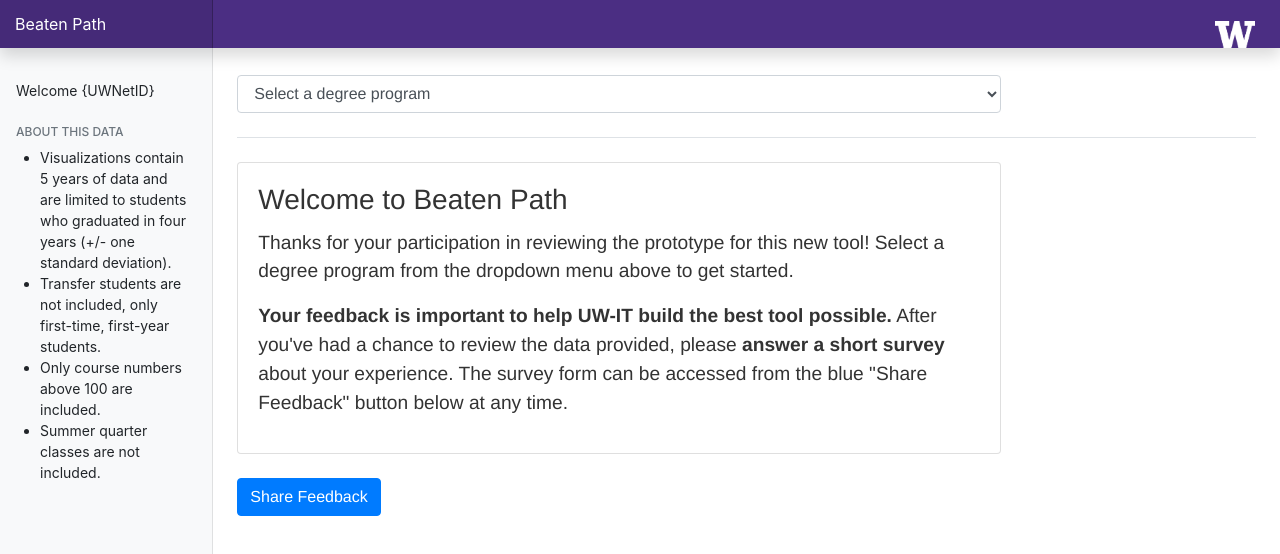
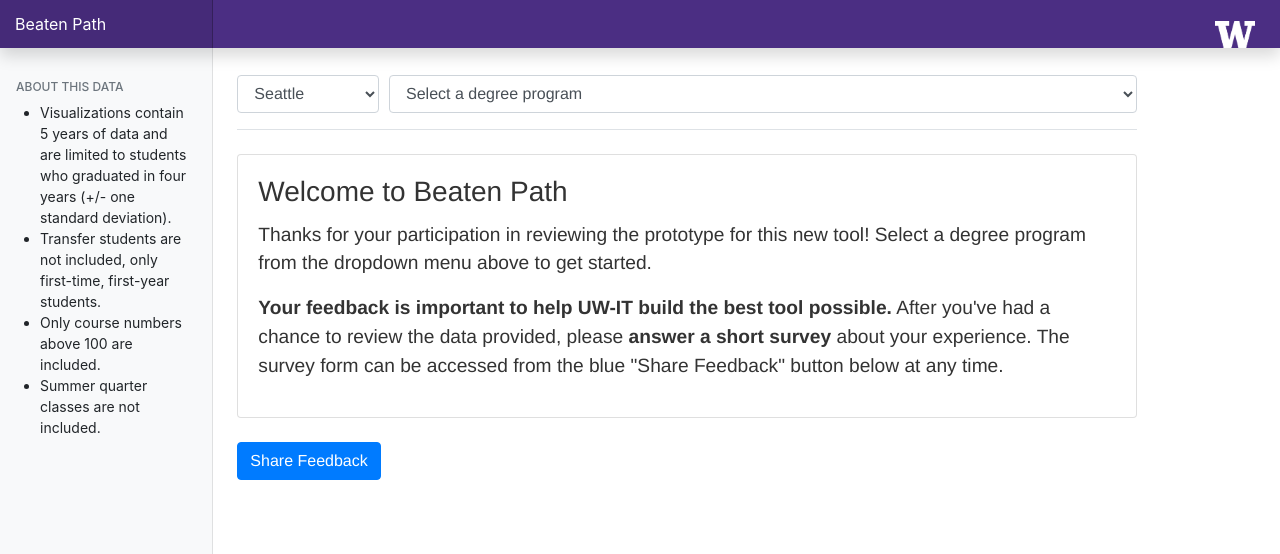
Before and after one commit to uw-it-aca/beatenpath, a Vue app: page / in a window 1280 px wide. Shown: the top 554 px of the page. Built offline with nearby package versions, Linux system fonts and the light colour scheme.

Commit message:
adds campus select dropdown, adjusts layout

```diff
--- a/public/index.html
+++ b/public/index.html
@@ -33,7 +33,6 @@
       <div class="row">
         <nav class="col-md-2 d-none d-md-block bg-light sidebar">
           <div class="sidebar-sticky">
-              <div class="justify-content-between align-items-center px-3 mt-4">Welcome {UWNetID} <span class="sr-only">(current)</span></div>
 
               <h3 class="sidebar-heading d-flex justify-content-between align-items-center px-3 mt-4 mb-1 text-muted">
                   <span>About this data</span>
--- a/src/pages/Home/App.vue
+++ b/src/pages/Home/App.vue
@@ -1,21 +1,26 @@
 <template>
   <div id="app">
 
-    <div class="d-flex justify-content-between flex-wrap flex-md-nowrap align-items-center pb-4 mb-4 border-bottom">
+    <div class="d-flex justify-content-between flex-wrap flex-md-nowrap align-items-center mb-4 border-bottom">
         <h2 id="degree-title" class="h2" style="display:none;"></h2>
-        <select id="degree-select" class="form-control w-75">
-            <option>Loading...</option>
-        </select>
-        <div class="btn-toolbar mb-2 mb-md-0">
-            <!-- <div class="btn-group mr-2">
-                <button class="btn btn-sm btn-outline-secondary">Share</button>
-                <button class="btn btn-sm btn-outline-secondary">Export</button>
-            </div> -->
+        <div class="form-row">
+          <div class="form-group col-md-2">
+            <select class="form-control">
+                <option select>Seattle</option>
+                <option disabled>Tacoma</option>
+                <option disabled>Bothell</option>
+              </select>
+          </div>
+          <div class="form-group col-md-10">
+              <select id="degree-select" class="form-control">
+                  <option>Loading...</option>
+              </select>
+          </div>
         </div>
     </div>
 
     <div id="filepathPng" class="my-4">
-      <div class="card w-75">
+      <div class="card">
         <div class="card-body">
           <h3 class="card-title">Welcome to Beaten Path</h3>
           <div class="card-text">
@@ -78,7 +83,7 @@ export default {
                   break;
                 }
                 else {
-                  document.getElementById("filepathPng").innerHTML = "<div class='alert alert-warning w-75' role='alert'><p>The selected dataset for <strong>" + optionSelected + "</strong> is unavailable. Datasets for degree programs with fewer than five graduates are not provided to ensure reliable statistics and privacy for students.</p><p>Please select a different degree program.</p></div>";
+                  document.getElementById("filepathPng").innerHTML = "<div class='alert alert-warning' role='alert'><p>The selected dataset for <strong>" + optionSelected + "</strong> is unavailable. Datasets for degree programs with fewer than five graduates are not provided to ensure reliable statistics and privacy for students.</p><p>Please select a different degree program.</p></div>";
 
                 }
               }
@@ -100,5 +105,6 @@ export default {
   color: #333;
   margin-top:1.3em;
   font-size: 1.2rem;
+  max-width:900px;
 }
 </style>
```
